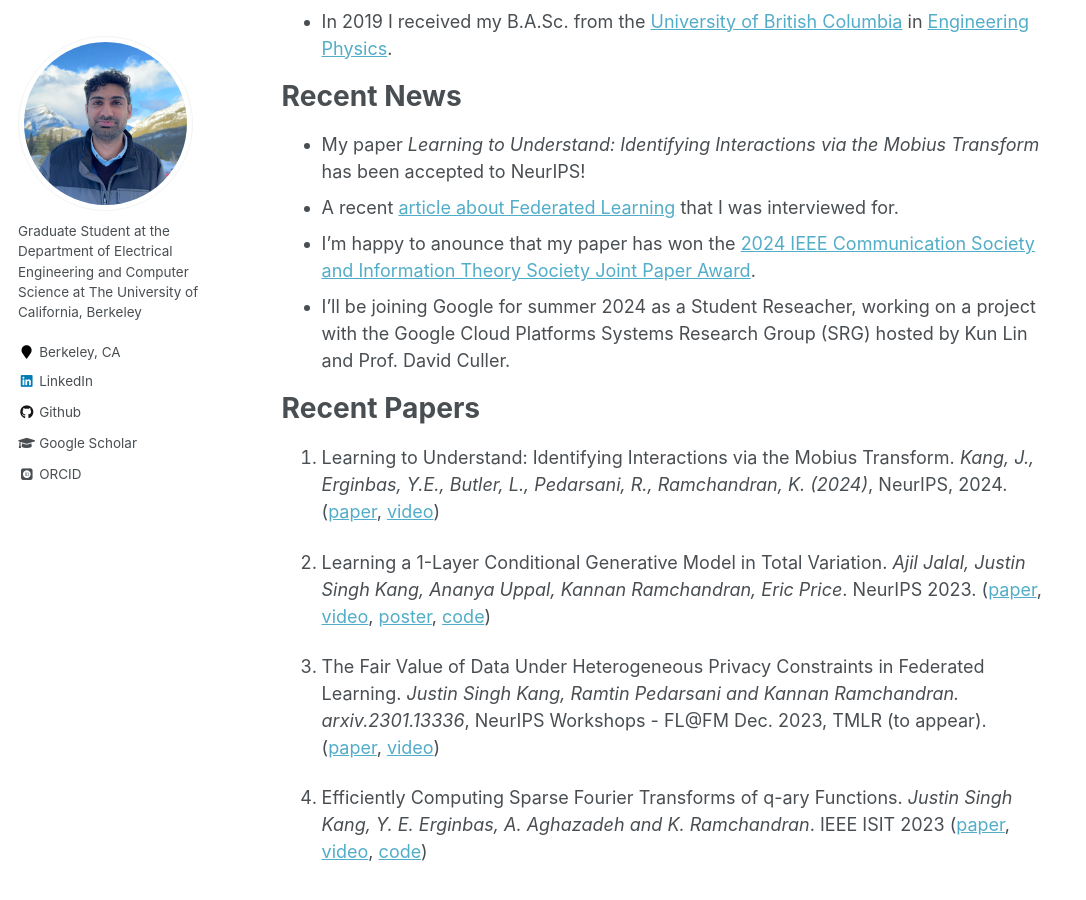
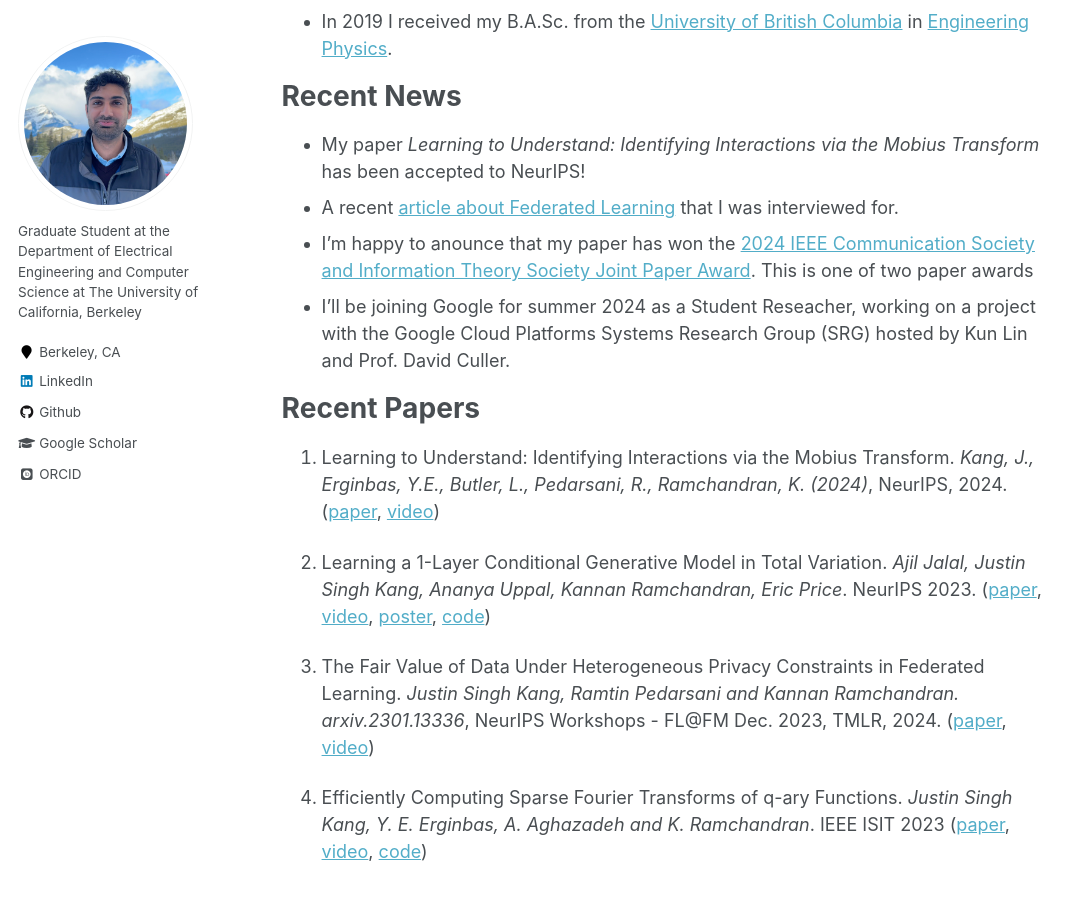
Before and after one commit to justinkang221/justinkang221.github.io, a Jekyll site: the page built from _pages/about.md, in a window 1280 px wide and 900 px high, scrolled down 500 px. Shown: the whole window, without its empty margins (0-1086 px from the left). Built offline with Jekyll 4.4.1, drawn with Linux system fonts in a browser that asks for light colours; some web fonts are replaced.

Commit message:
remove to appear

```diff
--- a/_pages/about.md
+++ b/_pages/about.md
@@ -19,7 +19,7 @@ Recent News
 
 * My paper *Learning to Understand: Identifying Interactions via the Mobius Transform* has been accepted to NeurIPS!
 * A recent <a href="https://builtin.com/articles/what-is-federated-learning">article about Federated Learning</a> that I was interviewed for.
-* I'm happy to anounce that my paper has won the <a href="https://www.itsoc.org/news/recipients-2024-ieee-communication-society-and-information-theory-society-joint-paper-award">2024 IEEE Communication Society and Information Theory Society Joint Paper Award</a>.
+* I'm happy to anounce that my paper has won the <a href="https://www.itsoc.org/news/recipients-2024-ieee-communication-society-and-information-theory-society-joint-paper-award">2024 IEEE Communication Society and Information Theory Society Joint Paper Award</a>. This is one of two paper awards
 * I'll be joining Google for summer 2024 as a Student Reseacher, working on a project with the Google Cloud Platforms Systems Research Group (SRG) hosted by Kun Lin and Prof. David Culler.
 
 
@@ -30,6 +30,6 @@ Recent Papers
 
 2. Learning a 1-Layer Conditional Generative Model in Total Variation. *Ajil Jalal, Justin Singh Kang, Ananya Uppal, Kannan Ramchandran, Eric Price*. NeurIPS 2023. (<a href='https://openreview.net/forum?id=wImYhdu4VF'>paper</a>, <a href='https://nips.cc/virtual/2023/poster/70066'>video</a>, <a href='https://nips.cc/media/PosterPDFs/NeurIPS%202023/70066.png?t=1702321855.5320883'>poster</a>, <a href='https://github.com/basics-lab/learningGenerativeModels'>code</a>)
 
-3. The Fair Value of Data Under Heterogeneous Privacy Constraints in Federated Learning. *Justin Singh Kang, Ramtin Pedarsani and Kannan Ramchandran. arxiv.2301.13336*, NeurIPS Workshops - FL@FM Dec. 2023, TMLR (to appear). (<a href='https://arxiv.org/abs/2301.13336'>paper</a>, <a href='https://www.youtube.com/watch?v=S_DBTIlaodE'>video</a>)
+3. The Fair Value of Data Under Heterogeneous Privacy Constraints in Federated Learning. *Justin Singh Kang, Ramtin Pedarsani and Kannan Ramchandran. arxiv.2301.13336*, NeurIPS Workshops - FL@FM Dec. 2023, TMLR, 2024. (<a href='https://arxiv.org/abs/2301.13336'>paper</a>, <a href='https://www.youtube.com/watch?v=S_DBTIlaodE'>video</a>)
 
 4. Efficiently Computing Sparse Fourier Transforms of q-ary Functions. *Justin Singh Kang, Y. E. Erginbas, A. Aghazadeh and K. Ramchandran*. IEEE ISIT 2023 (<a href='https://ieeexplore.ieee.org/document/10206686'>paper</a>, <a href='https://www.youtube.com/watch?v=_UgRE1iSrzY&t=2s'>video</a>, <a href='https://github.com/basics-lab/qsft'>code</a>)
```
